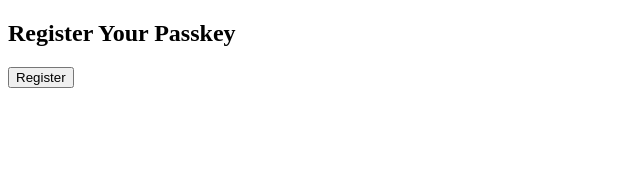
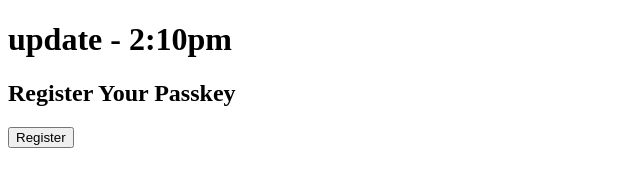
Before and after one commit to whispir77/mems-passkey, a plain HTML site: page index.html in a window 1280 px wide. Shown: the whole page, without its empty margins (0-640 px from the left). Drawn offline with Linux system fonts and the light colour scheme.

Commit message:
Update index.html

```diff
--- a/index.html
+++ b/index.html
@@ -4,6 +4,7 @@
   <title>Passkey Registration Test</title>
 </head>
 <body>
+  <h1>update - 2:10pm</h1>
   <h2>Register Your Passkey</h2>
   <button onclick="startRegistration()">Register</button>
   <pre id="output"></pre>
```
